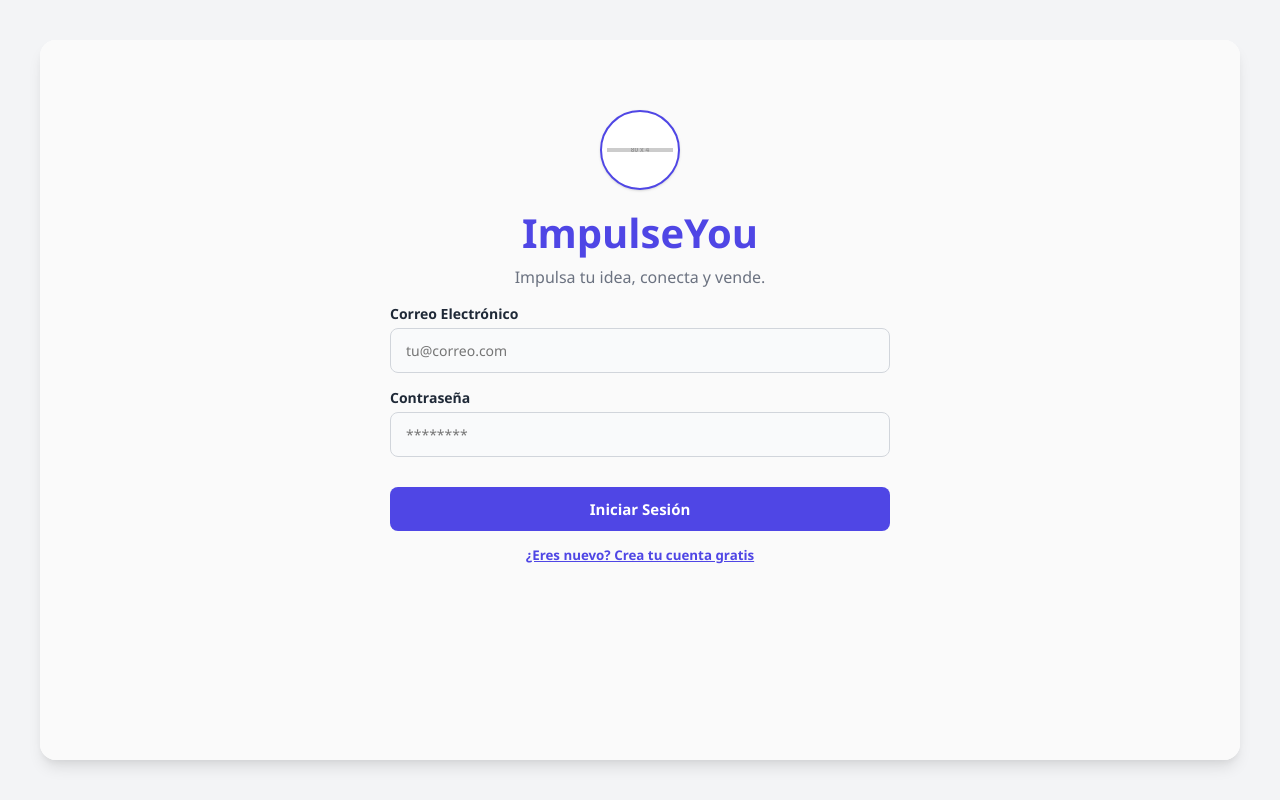
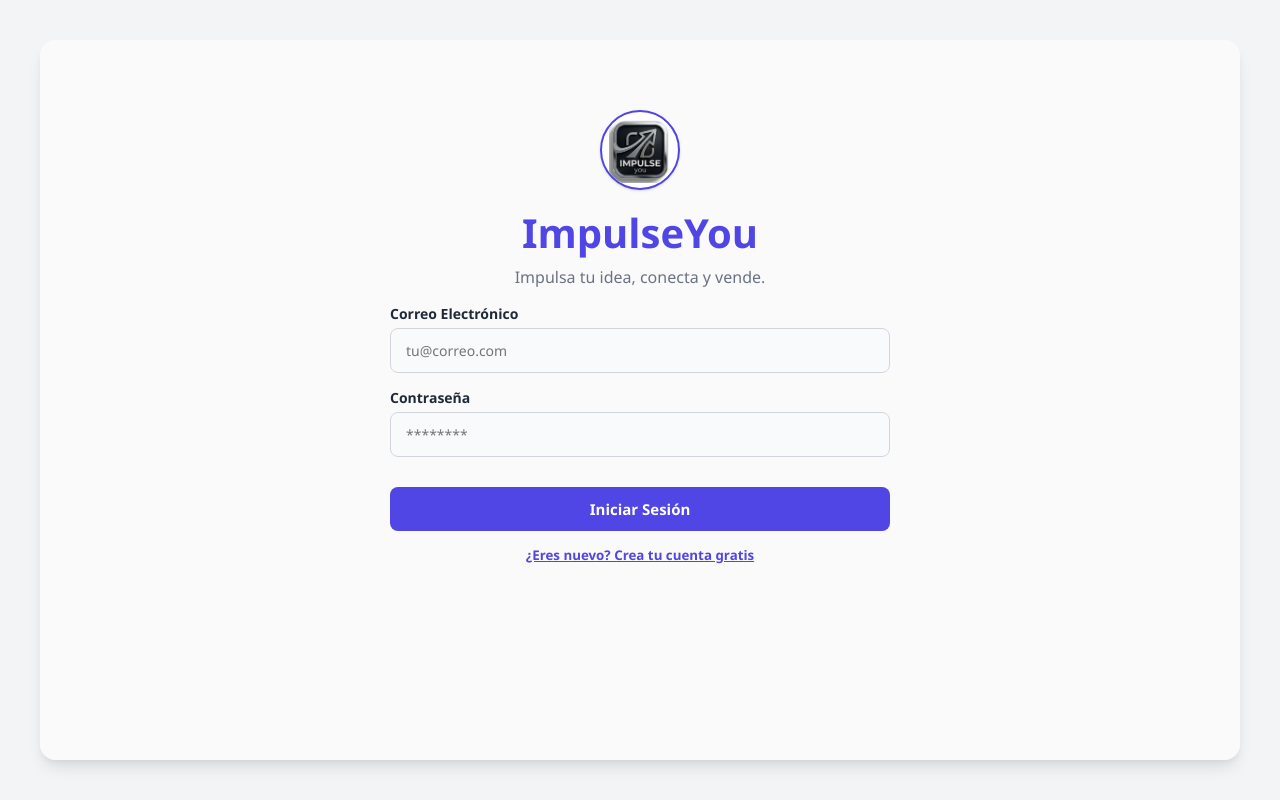
Before and after one commit to ThehackingUSFQ/IMPULSEYOU, a plain HTML site: page index.html in a window 1280 px wide. Drawn offline with Linux system fonts and the light colour scheme; placeholder pictures from the web are drawn by us.

Commit message:
Update index.html
.

```diff
--- a/index.html
+++ b/index.html
@@ -294,7 +294,7 @@
 
     <div id="splash-screen">
         <div class="logo-container">
-            <img src="d3b632a1-0795-4d02-ae90-fb90b07a192a.JPG" alt="Logo ImpulseYou" onerror="this.src='https://via.placeholder.com/160/4F46E5/FFFFFF?text=Logo'">
+            <img src="imagen.jpg" alt="Logo ImpulseYou" onerror="this.src='https://via.placeholder.com/160/4F46E5/FFFFFF?text=Logo'">
         </div>
         <h1 style="color: white; font-size: 1.5rem; animation: fadeInUp 1s ease; font-weight: 300; letter-spacing: 1px;">Cargando experiencia...</h1>
     </div>
@@ -348,7 +348,7 @@
 
             <div style="display: flex; justify-content: center; margin-bottom: 15px;">
                 <div style="width: 80px; height: 80px; border-radius: 50%; background: var(--white); box-shadow: var(--shadow-sm); border: 2px solid var(--primary); display: flex; justify-content: center; align-items: center; overflow: hidden;">
-                    <img src="d3b632a1-0795-4d02-ae90-fb90b07a192a.JPG" alt="Logo" style="width: 100%; height: 100%; object-fit: contain; padding: 5px;" onerror="this.src='https://via.placeholder.com/80/4F46E5/FFFFFF?text=Logo'">
+                    <img src="imagen.jpg" alt="Logo" style="width: 100%; height: 100%; object-fit: contain; padding: 5px;" onerror="this.src='https://via.placeholder.com/80/4F46E5/FFFFFF?text=Logo'">
                 </div>
             </div>
 
```
